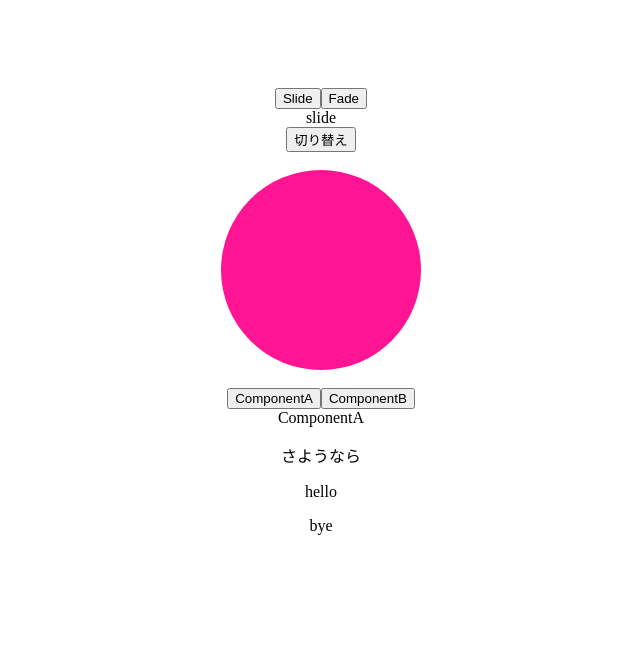
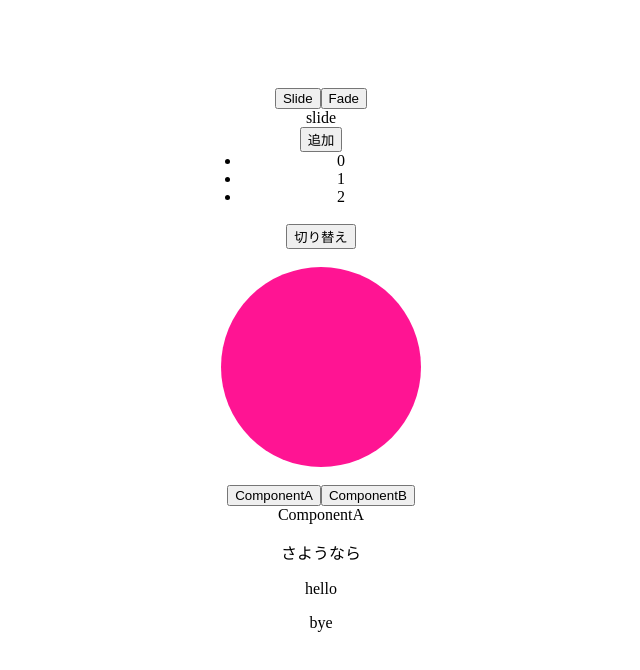
Before and after one commit to maitamin/vue-practice-transition, a Vue app: page / in a window 1280 px wide. Shown: the top 670 px of the page, without its empty margins (319-959 px from the left). Built offline with nearby package versions, Linux system fonts and the light colour scheme.

Commit message:
トランジショングループとv-moveクラス。

```diff
--- a/src/App.vue
+++ b/src/App.vue
@@ -4,6 +4,20 @@
     <button @click="myAnimation = 'fade'">Fade</button>
     <br>
     {{ myAnimation }}
+    <br>
+    <button @click="add">追加</button>
+    <ul style="width: 200px; margin: auto;">
+      <transition-group name="fade">
+        <li
+          style="cursor: pointer;"
+          v-for="(number, index) in numbers"
+          :key="number"
+          @click="remove(index)"
+        >
+          {{ number }}
+        </li>
+      </transition-group>
+    </ul>
     <br>
     <button @click="show = !show">切り替え</button>
     <br>
@@ -62,12 +76,24 @@
   },
   data() {
     return {
+      numbers: [0, 1, 2],
+      nextNumber: 3,
       show: true,
       myAnimation: "slide",
       myComponent: "ComponentA",
     };
   },
   methods: {
+    randomIndex() {
+      return Math.floor(Math.random() * this.numbers.length);
+    },
+    add() {
+      this.numbers.splice(this.randomIndex(), 0, this.nextNumber);
+      this.nextNumber += 1;
+    },
+    remove(index) {
+      this.numbers.splice(index, 1);
+    },
     beforeEnter(el) {
       // 現れる前
       console.log('beforeEnter');
@@ -135,6 +161,10 @@
   border-radius: 100px;
   background-color: deeppink;
 }
+
+.fade-move {
+  transition: transform 1s;
+}
 .fade-enter {
   /* 現れる時の最初の状態 */
   opacity: 0;
@@ -154,6 +184,8 @@
 .fade-leave-active {
   /* 消える時のトランジションの状態 */
   transition: opacity 0.5s;
+  position: absolute;
+  width: 200px;
 }
 .fade-leave-to {
   /* 消える時の最後の状態 */
```
